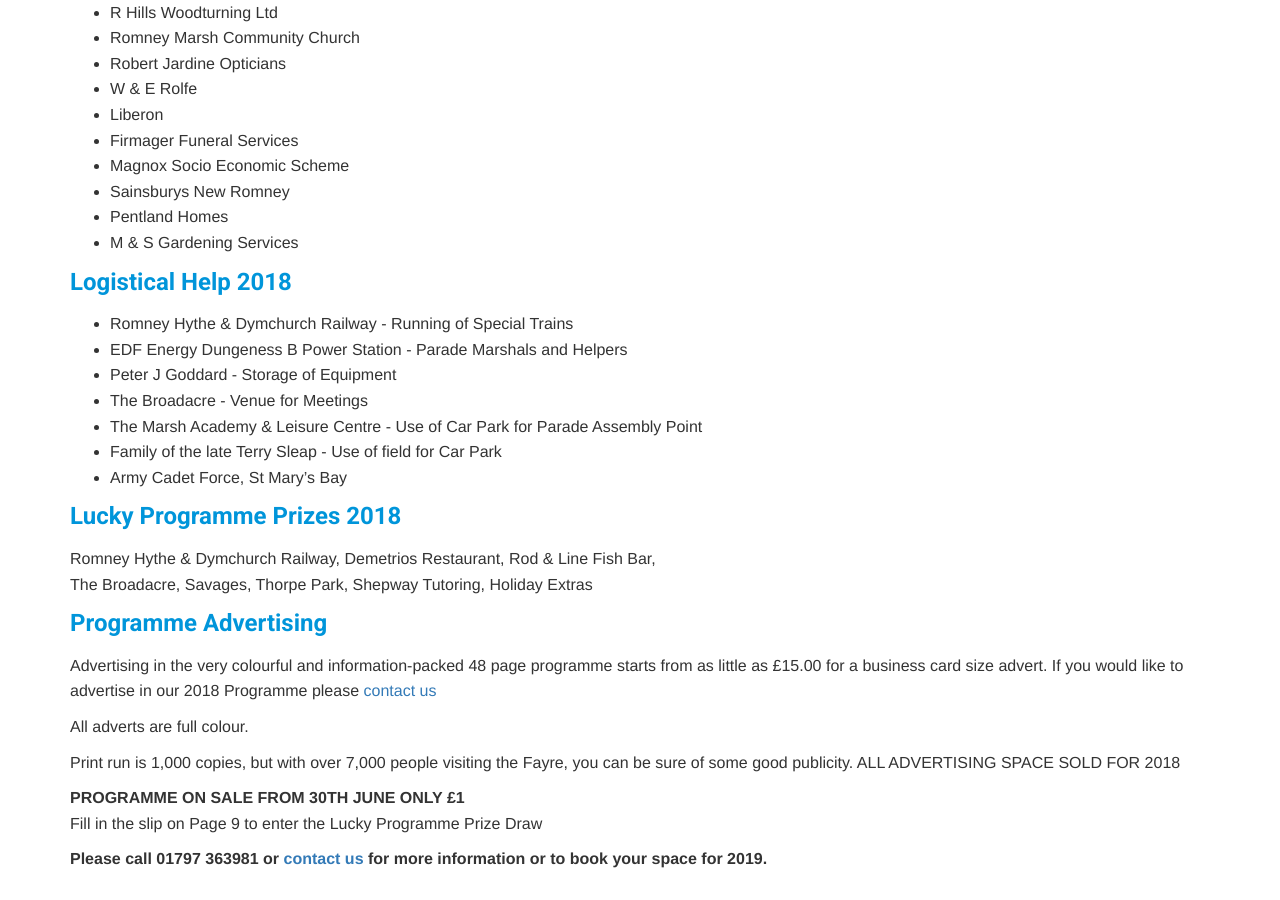
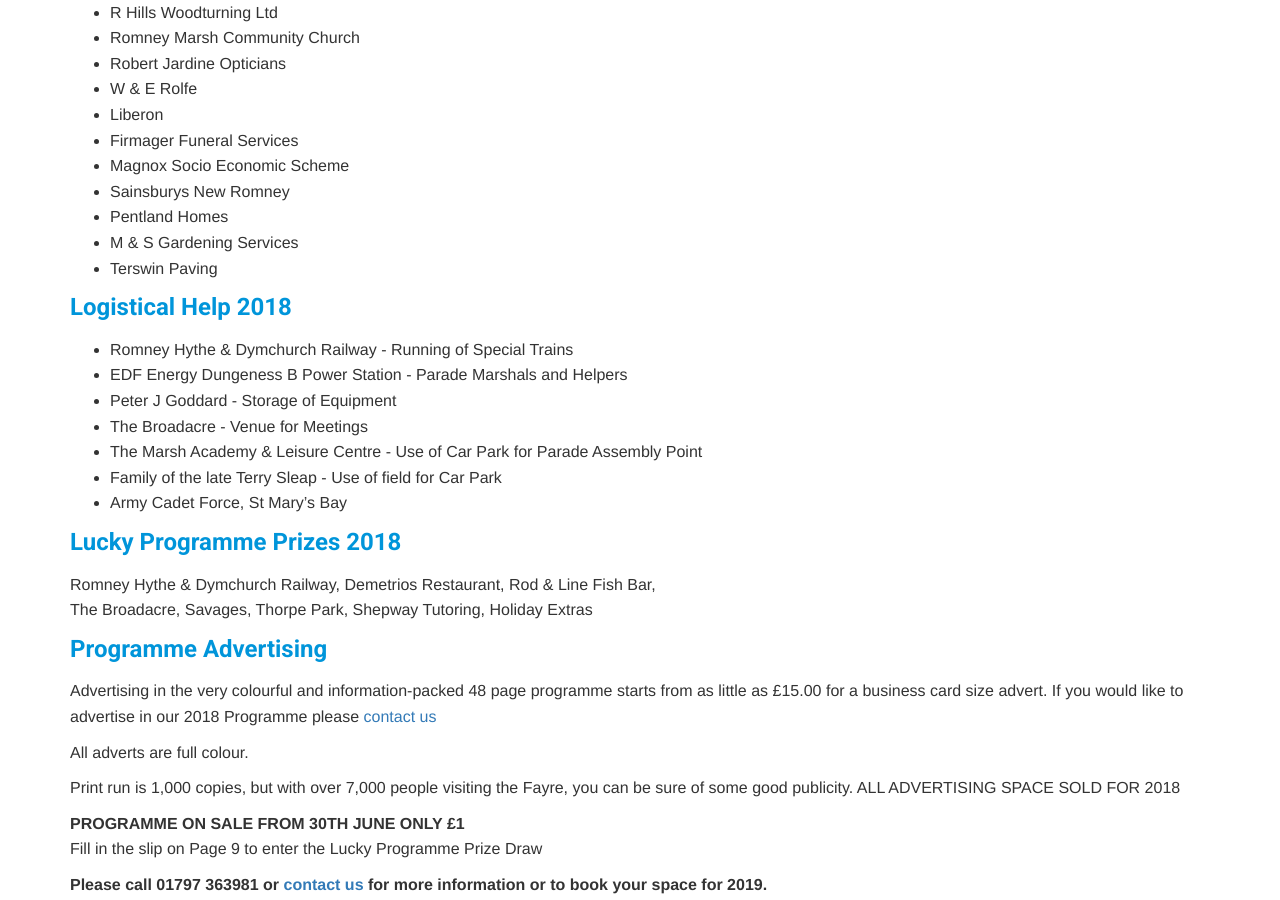
Before and after one commit to jodiedoubleday/newromney, a Jekyll site: the page built from supportUs.md, in a window 1280 px wide and 900 px high, scrolled down 1152 px. Built offline with Jekyll 4.4.1, drawn with Linux system fonts in a browser that asks for light colours; a script that is not in the unit is left out.

Commit message:
Update Pages “supportUs”

```diff
--- a/supportUs.md
+++ b/supportUs.md
@@ -66,6 +66,7 @@
 * Sainsburys New Romney
 * Pentland Homes
 * M & S Gardening Services
+* Terswin Paving
 
 ### Logistical Help 2018
 
```
